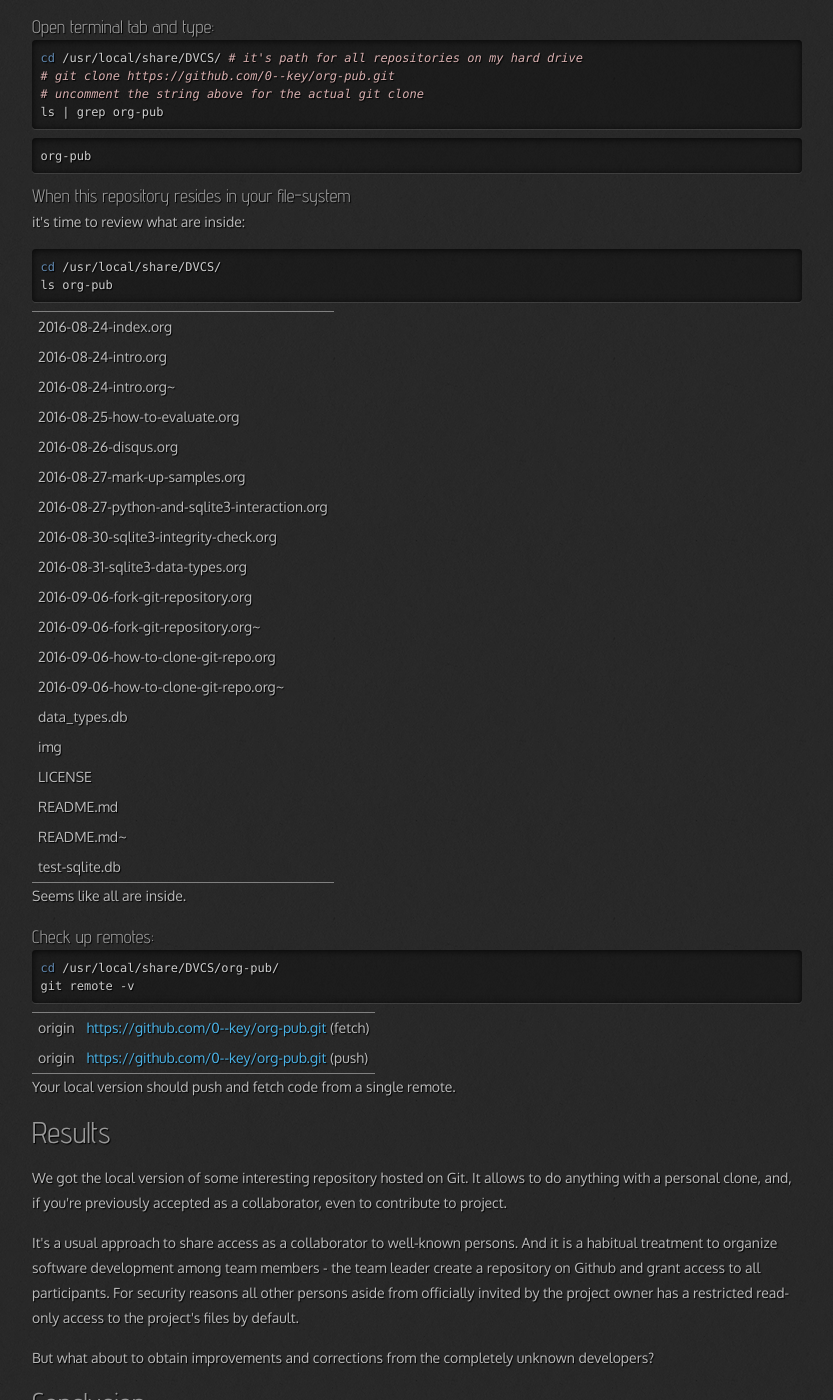
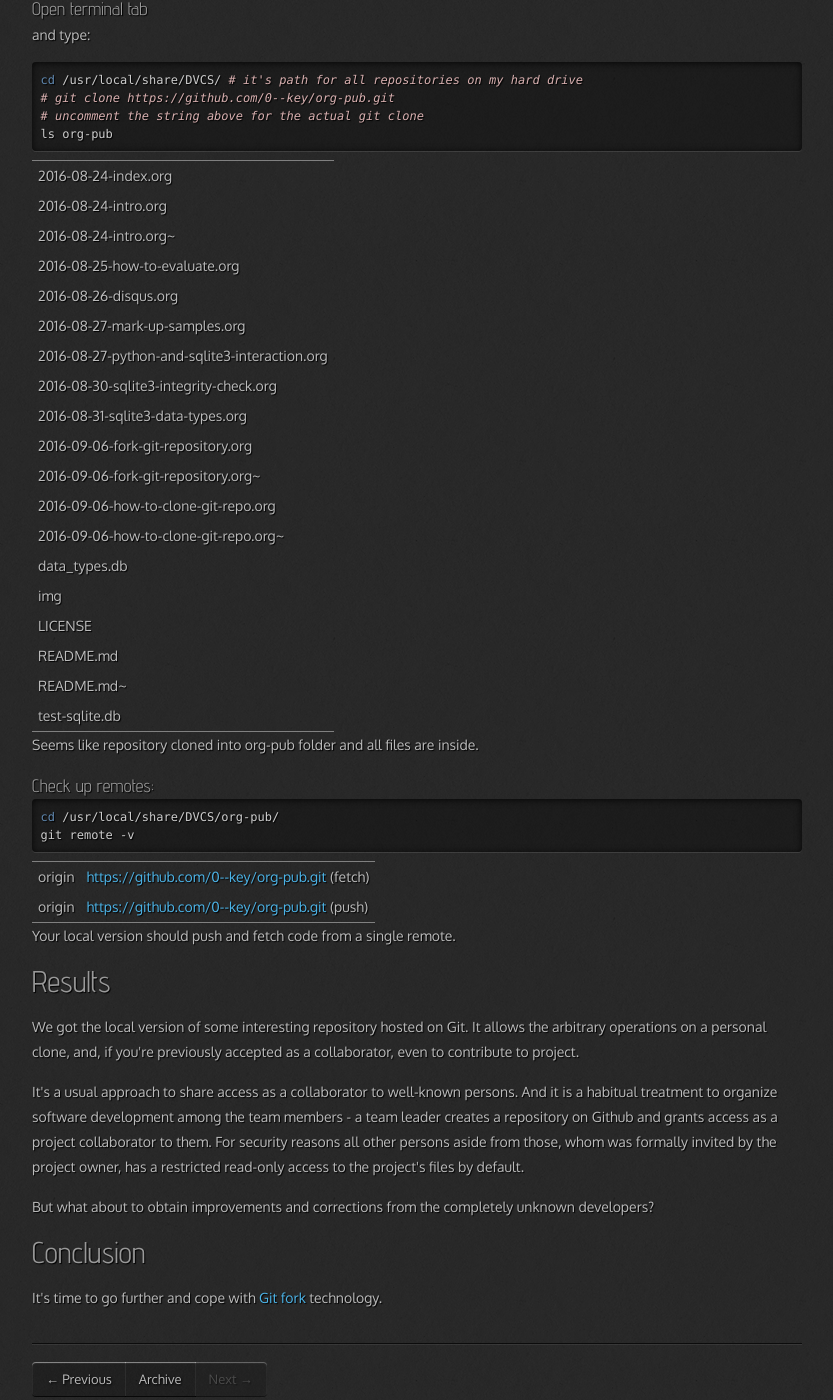
Before and after one commit to 0--key/0--key.github.io, a Jekyll site: the page built from _posts/2016-09-06-how-to-clone-git-repo.html, in a window 1280 px wide and 1400 px high, scrolled down 944 px. Shown: the whole window, without its empty margins (23-856 px from the left). Built offline with Jekyll 4.4.1, drawn with Linux system fonts in a browser that asks for light colours; nearby versions of some CDN libraries; comment, search, counter and statistics services are not loaded; some of the changed text lies outside the part shown.

Commit message:
Content rectification

```diff
--- a/_posts/2016-09-06-how-to-clone-git-repo.html
+++ b/_posts/2016-09-06-how-to-clone-git-repo.html
@@ -15,14 +15,13 @@ tags: [tutorial, clone, remotes]
 <li><a href="#orgheadline3">Prerequisites</a></li>
 <li><a href="#orgheadline4">Cloning itself</a>
 <ul>
-<li><a href="#orgheadline5">Browse at Github seeking something interesting to you</a></li>
-<li><a href="#orgheadline6">Open terminal tab and type:</a></li>
-<li><a href="#orgheadline7">When this repository resides in your file-system</a></li>
-<li><a href="#orgheadline8">Check up remotes:</a></li>
+<li><a href="#orgheadline5">Browse at Github</a></li>
+<li><a href="#orgheadline6">Open terminal tab</a></li>
+<li><a href="#orgheadline7">Check up remotes:</a></li>
 </ul>
 </li>
-<li><a href="#orgheadline9">Results</a></li>
-<li><a href="#orgheadline10">Conclusion</a></li>
+<li><a href="#orgheadline8">Results</a></li>
+<li><a href="#orgheadline9">Conclusion</a></li>
 </ul>
 </div>
 </div>
@@ -71,10 +70,11 @@ git version 2.9.3
 <h2 id="orgheadline4">Cloning itself</h2>
 <div class="outline-text-2" id="text-orgheadline4">
 </div><div id="outline-container-orgheadline5" class="outline-3">
-<h3 id="orgheadline5">Browse at Github seeking something interesting to you</h3>
+<h3 id="orgheadline5">Browse at Github</h3>
 <div class="outline-text-3" id="text-orgheadline5">
 <p>
-and get the link for your particular repo like this:
+seeking something interesting to you and get the link for your
+particular repo like this:
 </p>
 <blockquote>
 <p>
@@ -85,32 +85,16 @@ and get the link for your particular repo like this:
 </div>
 
 <div id="outline-container-orgheadline6" class="outline-3">
-<h3 id="orgheadline6">Open terminal tab and type:</h3>
+<h3 id="orgheadline6">Open terminal tab</h3>
 <div class="outline-text-3" id="text-orgheadline6">
+<p>
+and type:
+</p>
 <div class="org-src-container">
 
 <pre class="src src-shell"><span style="color: #5f87af;">cd</span> /usr/local/share/DVCS/ <span style="color: #d7afaf; font-style: italic;"># </span><span style="color: #d7afaf; font-style: italic;">it's path for all repositories on my hard drive</span>
 <span style="color: #d7afaf; font-style: italic;"># </span><span style="color: #d7afaf; font-style: italic;">git clone https://github.com/0--key/org-pub.git</span>
 <span style="color: #d7afaf; font-style: italic;"># </span><span style="color: #d7afaf; font-style: italic;">uncomment the string above for the actual git clone</span>
-ls | grep org-pub
-</pre>
-</div>
-
-<pre class="example">
-org-pub
-</pre>
-</div>
-</div>
-
-<div id="outline-container-orgheadline7" class="outline-3">
-<h3 id="orgheadline7">When this repository resides in your file-system</h3>
-<div class="outline-text-3" id="text-orgheadline7">
-<p>
-it's time to review what are inside:
-</p>
-<div class="org-src-container">
-
-<pre class="src src-sh"><span style="color: #5f87af;">cd</span> /usr/local/share/DVCS/
 ls org-pub
 </pre>
 </div>
@@ -201,14 +185,15 @@ ls org-pub
 </table>
 
 <p>
-Seems like all are inside.
+Seems like repository cloned into org-pub folder and all files are
+inside.
 </p>
 </div>
 </div>
 
-<div id="outline-container-orgheadline8" class="outline-3">
-<h3 id="orgheadline8">Check up remotes:</h3>
-<div class="outline-text-3" id="text-orgheadline8">
+<div id="outline-container-orgheadline7" class="outline-3">
+<h3 id="orgheadline7">Check up remotes:</h3>
+<div class="outline-text-3" id="text-orgheadline7">
 <div class="org-src-container">
 
 <pre class="src src-sh"><span style="color: #5f87af;">cd</span> /usr/local/share/DVCS/org-pub/
@@ -244,23 +229,24 @@ Your local version should push and fetch code from a single remote.
 </div>
 </div>
 
-<div id="outline-container-orgheadline9" class="outline-2">
-<h2 id="orgheadline9">Results</h2>
-<div class="outline-text-2" id="text-orgheadline9">
+<div id="outline-container-orgheadline8" class="outline-2">
+<h2 id="orgheadline8">Results</h2>
+<div class="outline-text-2" id="text-orgheadline8">
 <p>
 We got the local version of some interesting repository hosted on
-Git. It allows to do anything with a personal clone, and, if you're
-previously accepted as a collaborator, even to contribute to
+Git. It allows the arbitrary operations on a personal clone, and, if
+you're previously accepted as a collaborator, even to contribute to
 project.
 </p>
 
 <p>
-It's a usual approach to share access as a collaborator to well-known
-persons. And it is a habitual treatment to organize software
-development among team members - the team leader create a repository
-on Github and grant access to all participants. For security reasons
-all other persons aside from officially invited by the project owner
-has a restricted read-only access to the project's files by default.
+It's a usual approach to share access as a collaborator to
+well-known persons. And it is a habitual treatment to organize
+software development among the team members - a team leader creates
+a repository on Github and grants access as a project collaborator
+to them. For security reasons all other persons aside
+from those, whom was formally invited by the project owner, has a
+restricted read-only access to the project's files by default.
 </p>
 
 <p>
@@ -270,9 +256,9 @@ completely unknown developers?
 </div>
 </div>
 
-<div id="outline-container-orgheadline10" class="outline-2">
-<h2 id="orgheadline10">Conclusion</h2>
-<div class="outline-text-2" id="text-orgheadline10">
+<div id="outline-container-orgheadline9" class="outline-2">
+<h2 id="orgheadline9">Conclusion</h2>
+<div class="outline-text-2" id="text-orgheadline9">
 <p>
 It's time to go further and cope with <a href="http://0--key.github.io/git/tips/how-to-fork-repository.html">Git fork</a> technology.
 </p>
```
Also changed, not shown: other parts of _posts/2016-09-06-how-to-clone-git-repo.html (+2 -2 lines).
